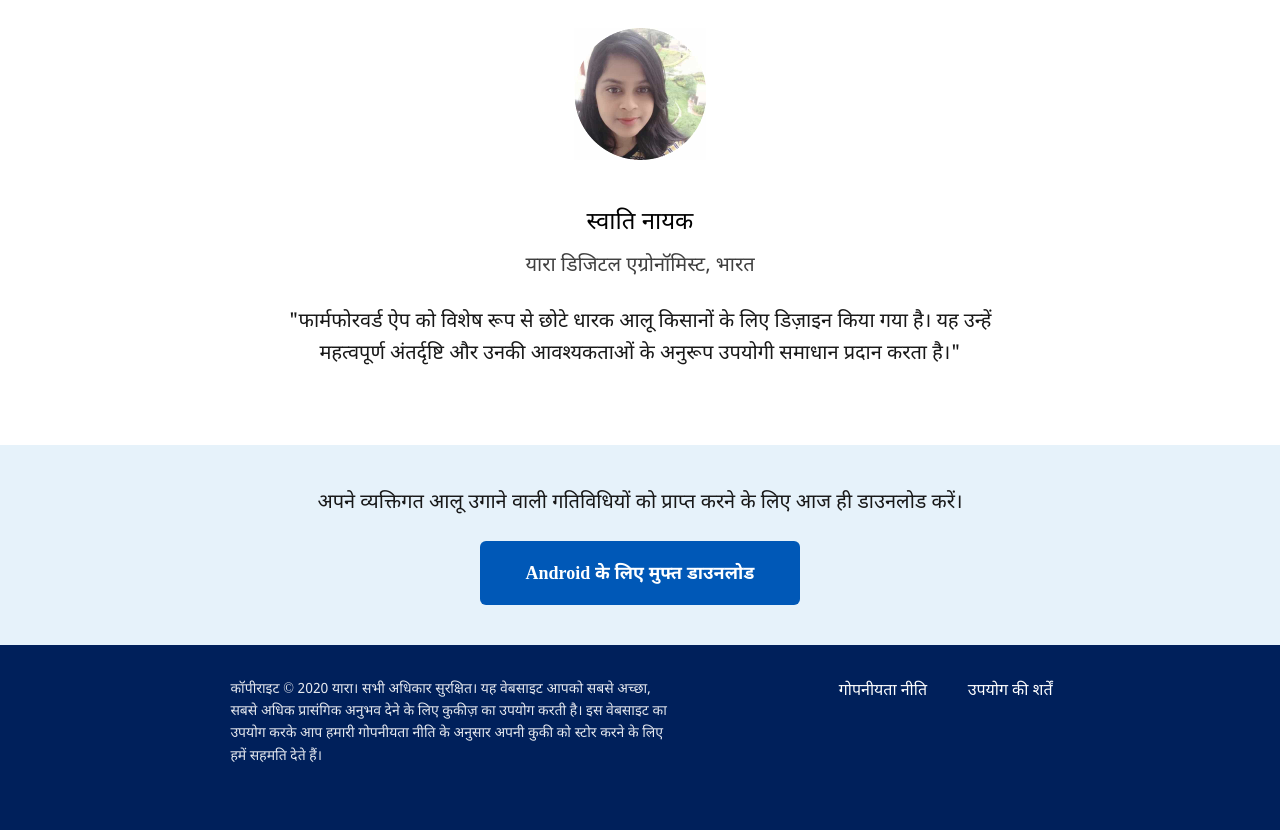
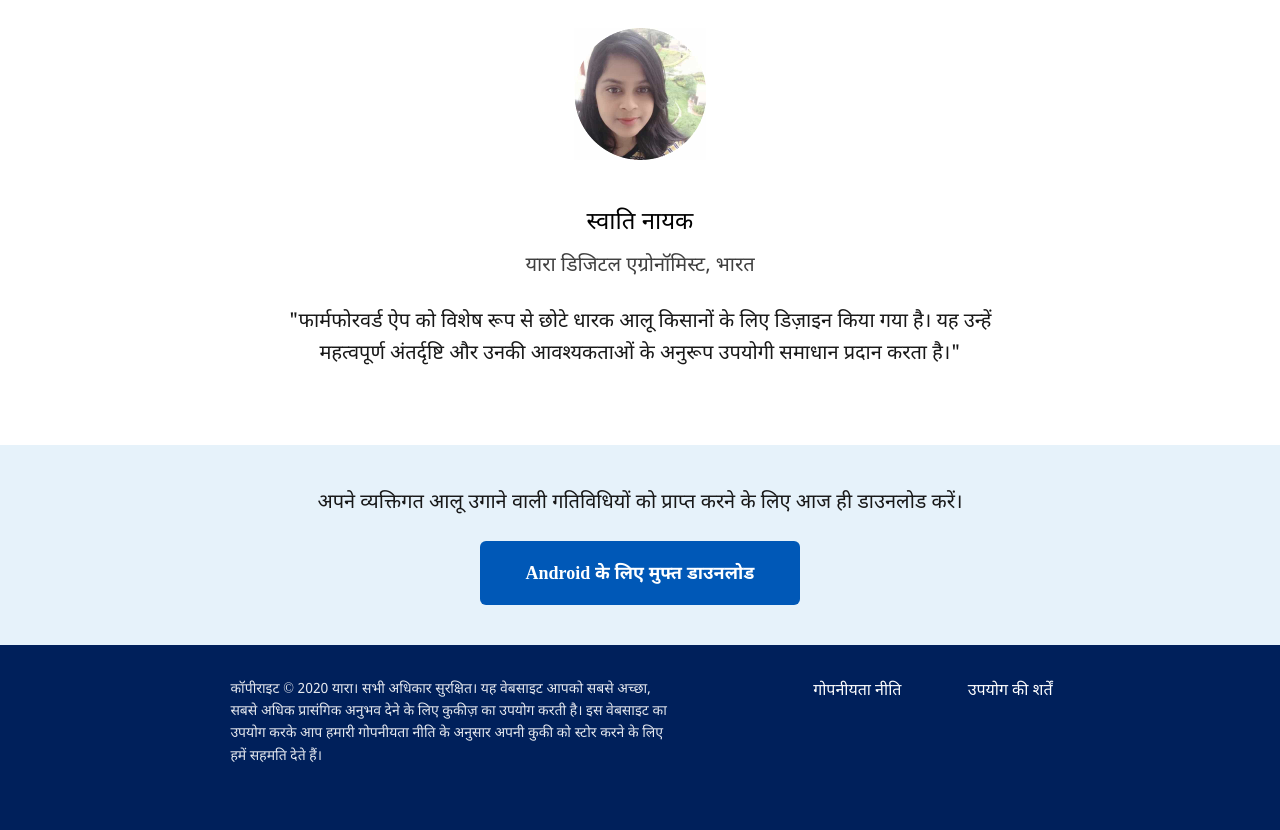
Before and after one commit to puntonim/farmforward-landing, a plain HTML site: page index.html in a window 1280 px wide. Shown: the part 2550-3380 px from the top of the page. Drawn offline with nearby package versions, Linux system fonts and the light colour scheme.

Commit message:
Removed padding

```diff
--- a/css/index.css
+++ b/css/index.css
@@ -520,6 +520,6 @@ body {
   }
   .termsButtonsContainer {
     justify-content: space-between;
-    padding: 0px 0px 0px 10vw;
+    padding: 0px 0px 0px 8vw;
   }
 }
```
